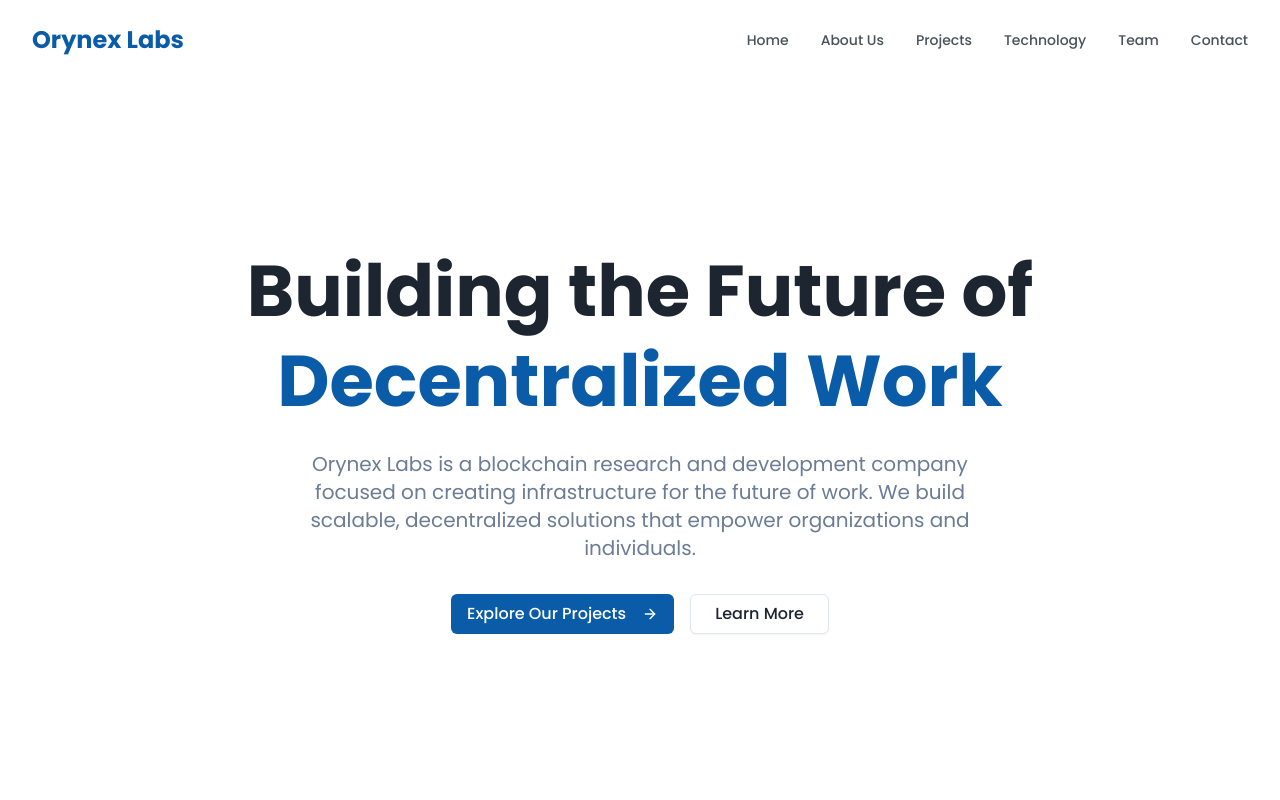
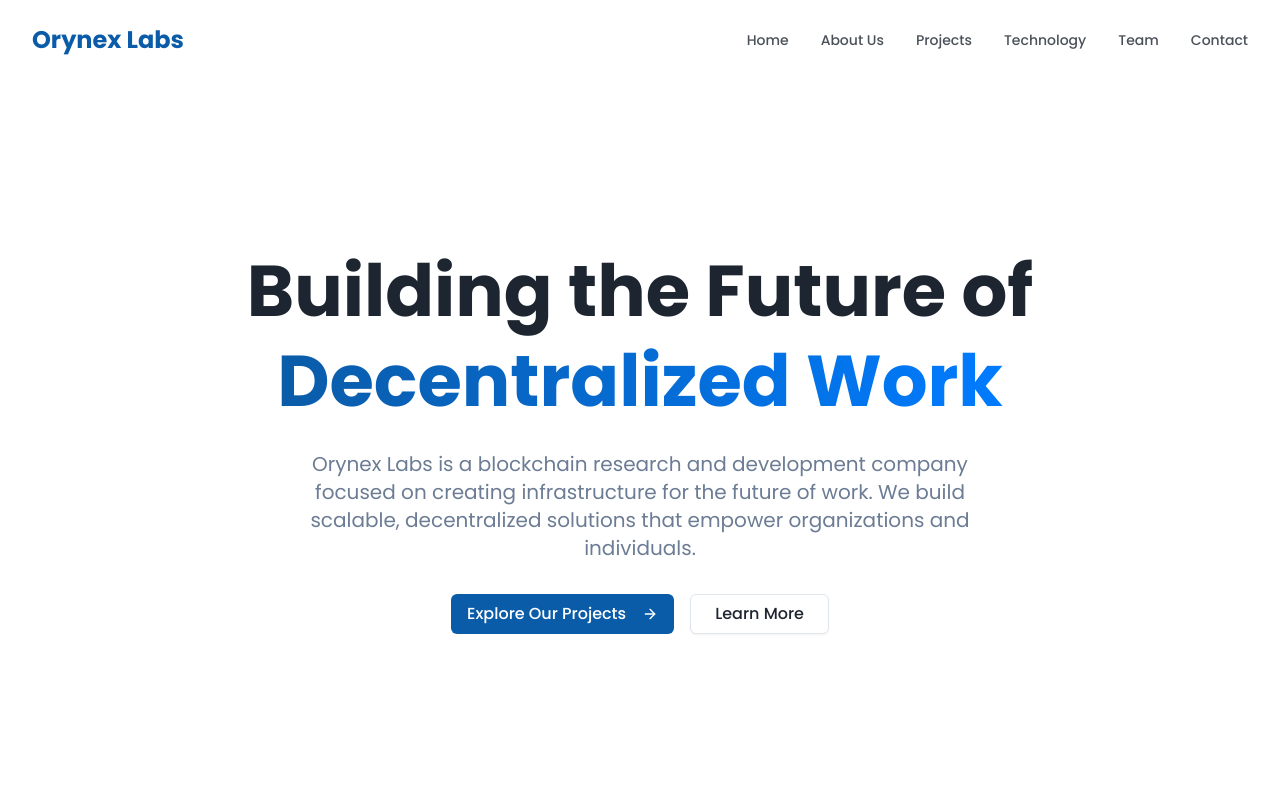
Before and after one commit to orynexlabs/OrynexLabs, a Next.js app: page / in a window 1280 px wide. Shown: the top 800 px of the page. Built offline with nearby package versions, Linux system fonts and the light colour scheme.

Commit message:
changed color

```diff
--- a/app/components/Hero.tsx
+++ b/app/components/Hero.tsx
@@ -16,7 +16,7 @@ const Hero = () => {
         <div className="max-w-4xl mx-auto text-center fade-in">
           <h1 className="text-4xl sm:text-5xl md:text-6xl lg:text-7xl font-bold leading-tight mb-6">
             Building the Future of{' '}
-            <span className="text-primary">Decentralized Work</span>
+            <span className="text-primary-hero">Decentralized Work</span>
           </h1>
 
           <p className="text-base sm:text-lg md:text-xl text-muted-foreground mb-8 max-w-2xl mx-auto">
--- a/app/globals.css
+++ b/app/globals.css
@@ -139,6 +139,11 @@ canvas {
   display: block;
 }
 
+.text-primary-hero {
+  background: linear-gradient(90deg, var(--color-primary), #007bff);
+  -webkit-background-clip: text;
+  -webkit-text-fill-color: transparent;
+}
 
 
 
```
